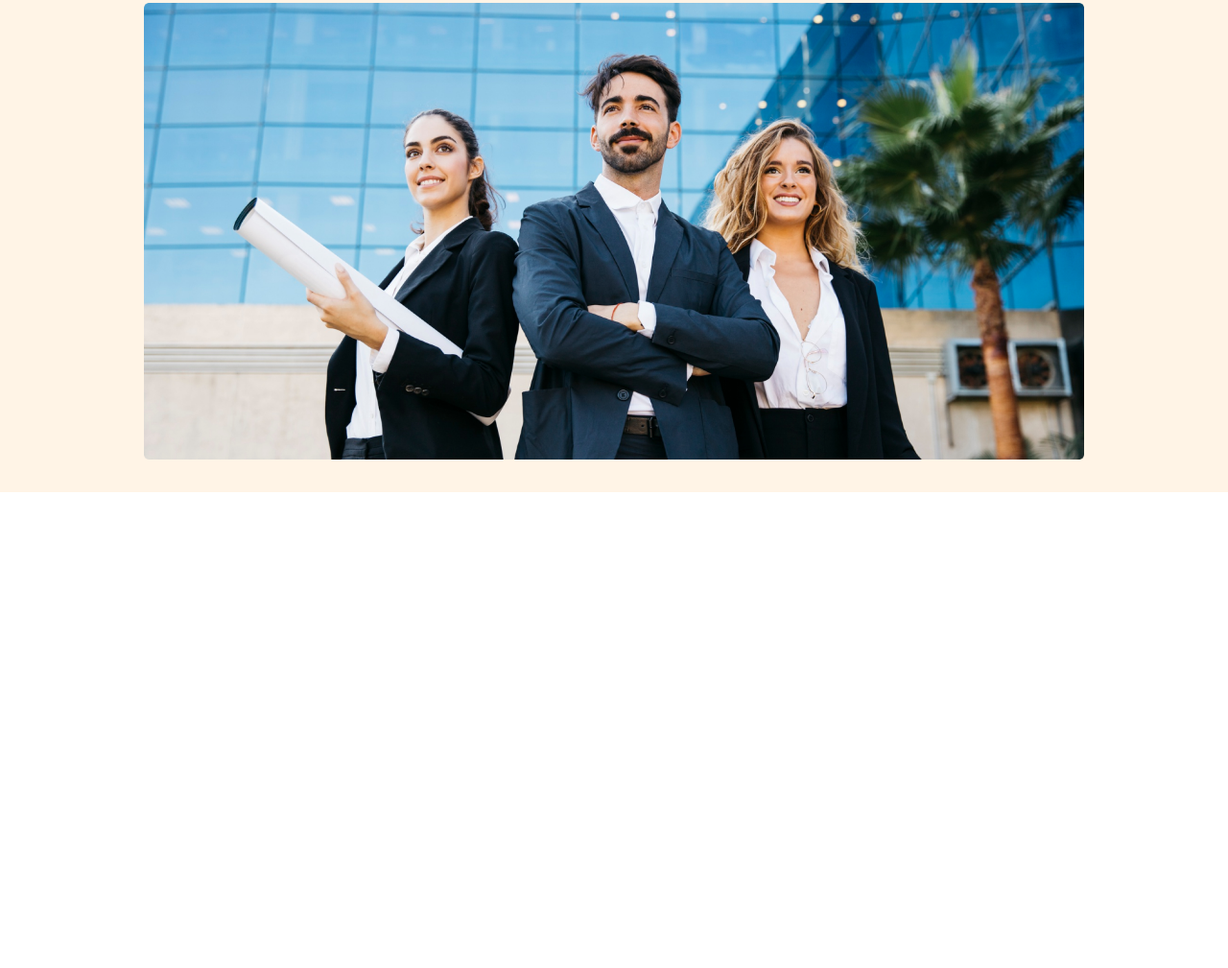
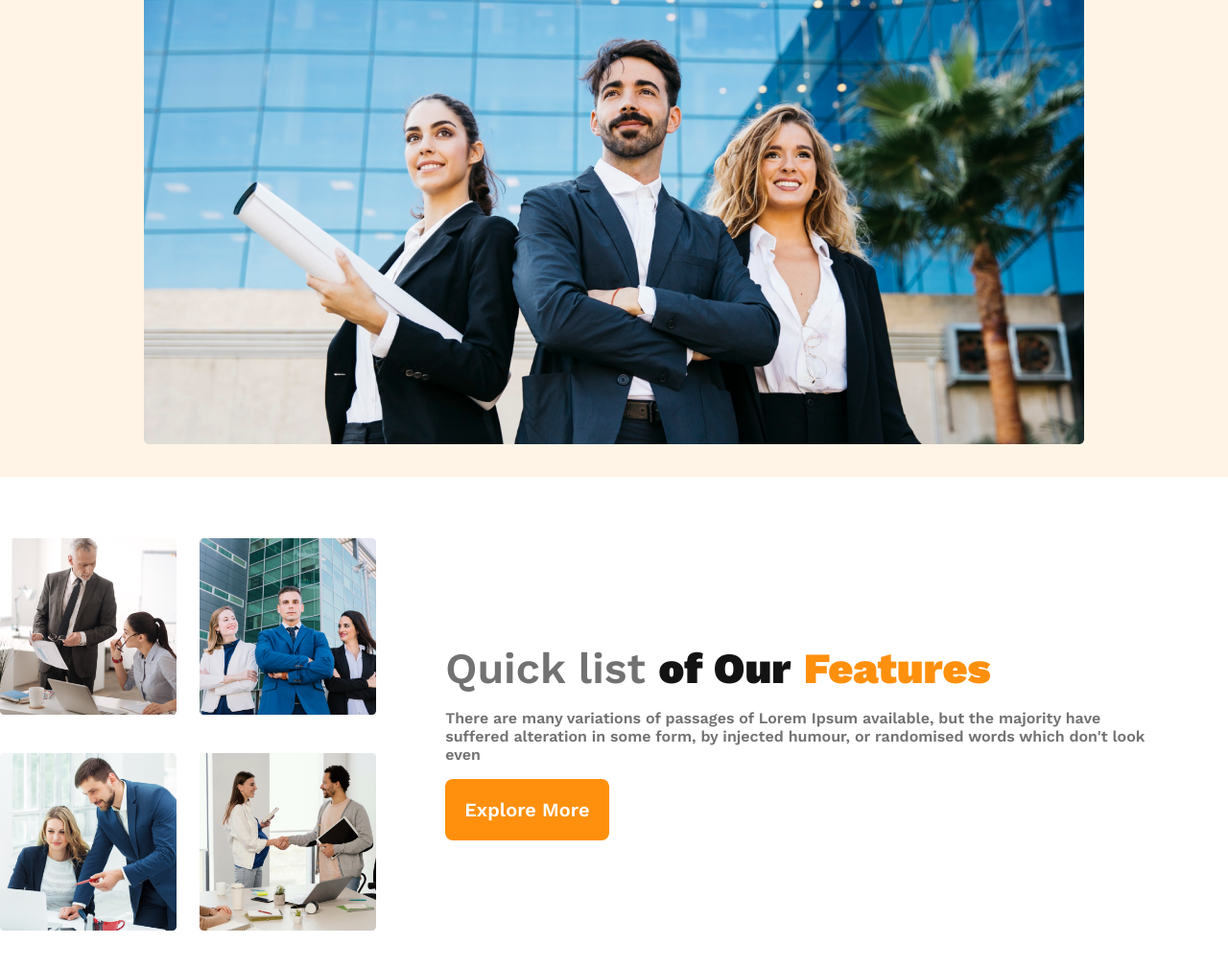
Before and after one commit to SintoDas/g3-architectects-project, a plain HTML site: page index.html in a window 1280 px wide. Shown: the part 453-1462 px from the top of the page at 96% size. Before the commit the page ends 966 px from the top, so only its background shows below. Drawn offline with nearby package versions, Linux system fonts and the light colour scheme.

Commit message:
respondsive team-section

```diff
--- a/index.html
+++ b/index.html
@@ -20,7 +20,7 @@
       <div class="banner-container">
         <div class="banner-content">
           <h2 class="banner-title">Brand New Group of Architects</h2>
-          <p class="section-title">
+          <p class="section-description">
             There are many variations of passages of Lorem Ipsum available, but
             the majority have suffered alteration in some form, by injected
             humour, or randomised words which don't look even
@@ -30,7 +30,30 @@
         <img src="images/banner.png" alt="" />
       </div>
     </header>
-    <main></main>
+    <main>
+      <div class="team-container">
+        <div class="team-work-images">
+          <img src="images/team1.png" alt="" />
+          <img src="images/team2.png" alt="" />
+          <img src="images/team3.png" alt="" />
+          <img src="images/team4.png" alt="" />
+        </div>
+        <div>
+          <div class="teams-content">
+            <h2 class="teams-title">
+              Quick list <span class="our-list">of Our</span>
+              <span class="futures-list">Features</span>
+            </h2>
+            <p class="section-description">
+              There are many variations of passages of Lorem Ipsum available,
+              but the majority have suffered alteration in some form, by
+              injected humour, or randomised words which don't look even
+            </p>
+            <button class="btn-primary">Explore More</button>
+          </div>
+        </div>
+      </div>
+    </main>
     <footer></footer>
   </body>
 </html>
--- a/styles/style.css
+++ b/styles/style.css
@@ -5,11 +5,10 @@
   font-family: "Work Sans", sans-serif;
 }
 /* shared styles */
-.section-title {
+.section-description {
   color: #727272;
   font-size: 1rem;
   font-weight: 400;
-  padding: 1rem;
 }
 .btn-primary {
   border-radius: 8px;
@@ -18,7 +17,8 @@
   font-weight: 600;
   font-size: 1.25rem;
   border: none;
-  padding: 20px;
+  padding: 1.25rem;
+  margin-top: 1rem;
 }
 /* header styles */
 
@@ -63,7 +63,44 @@ nav ul li a {
 .banner-container img {
   width: 100%;
 }
+main {
+  max-width: 1440px;
+  margin: 0 auto;
+}
+/* team work section  */
+.team-container {
+  display: flex;
+  align-items: center;
+  margin: 4rem auto;
+}
+.team-work-images {
+  display: grid;
+  grid-template-columns: repeat(2, 1fr);
+  gap: 1.5rem;
+}
+.team-work-images img {
+  width: 100%;
+  margin-bottom: 1rem;
+}
+.teams-content {
+  padding-left: 4.5rem;
+  padding-right: 4.5rem;
+}
+.teams-title {
+  color: #727272;
+  font-size: 2.8rem;
+  font-weight: 500;
+  margin-bottom: 1rem;
+}
 
+.futures-list {
+  color: #ff900e;
+  font-weight: 700;
+}
+.our-list {
+  color: #131313;
+  font-weight: 700;
+}
 /*Responsive  */
 /* Moblile */
 @media screen and (max-width: 576px) {
@@ -83,7 +120,12 @@ nav ul li a {
   header {
     padding: 2rem;
   }
-  nav {
+  nav,
+  .team-container {
     flex-direction: column;
   }
+  .team-work-images {
+    display: grid;
+    grid-template-columns: 1fr;
+  }
 }
```
